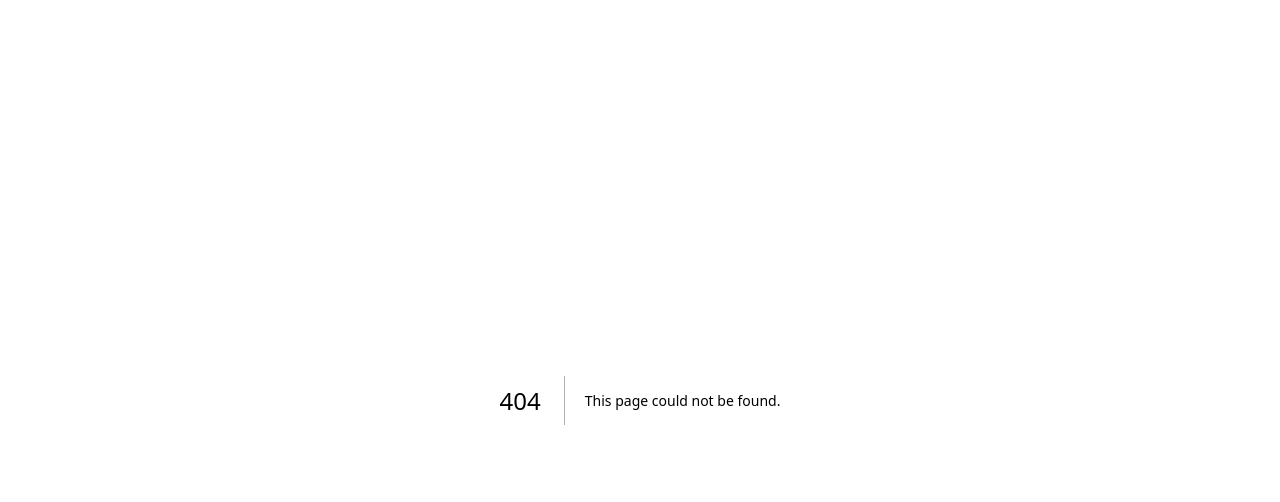
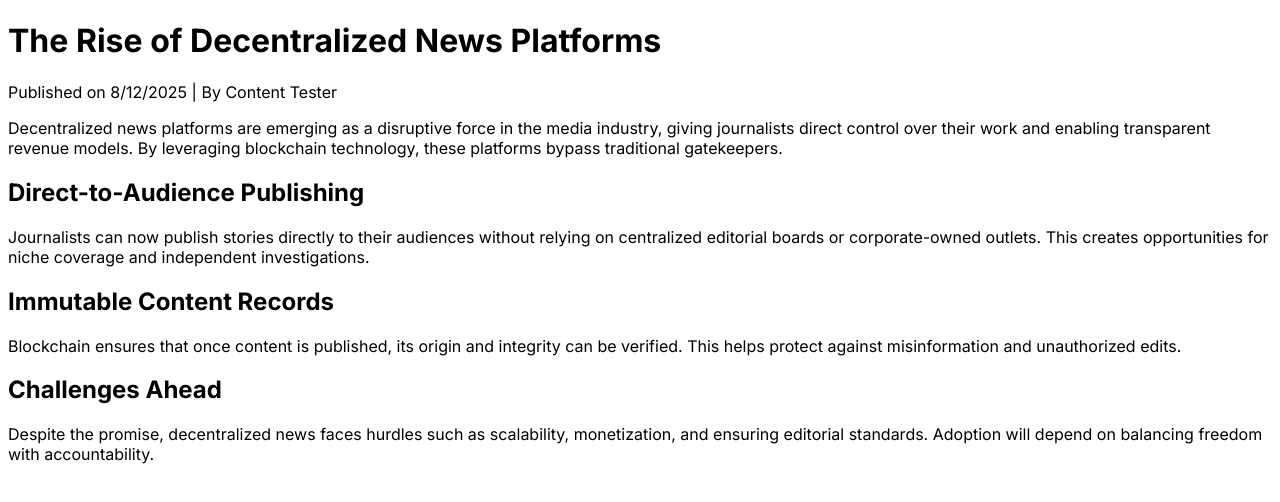
Before and after one commit to Mustapha-Zmirli/wb-test-content, a Next.js app: page /article14 in a window 1280 px wide. Before the commit this address had no page. Shown: the top 502 px of the page. Built offline with nearby package versions, Linux system fonts and the light colour scheme.

Commit message:
articles added again

```diff
--- /dev/null
+++ b/app/article14/page.tsx
@@ -0,0 +1,42 @@
+export default function Article14() {
+  return (
+    <div className="max-w-4xl mx-auto px-4 py-8">
+      <header className="mb-8">
+        <h1 className="text-4xl font-bold text-gray-900 mb-4">
+          The Rise of Decentralized News Platforms
+        </h1>
+        <div className="text-gray-600 text-sm">
+          Published on {new Date().toLocaleDateString()} | By Content Tester
+        </div>
+      </header>
+
+      <article className="prose prose-lg max-w-none">
+        <p>
+          Decentralized news platforms are emerging as a disruptive force in the media industry,
+          giving journalists direct control over their work and enabling transparent revenue models.
+          By leveraging blockchain technology, these platforms bypass traditional gatekeepers.
+        </p>
+
+        <h2>Direct-to-Audience Publishing</h2>
+        <p>
+          Journalists can now publish stories directly to their audiences without relying on centralized
+          editorial boards or corporate-owned outlets. This creates opportunities for niche coverage
+          and independent investigations.
+        </p>
+
+        <h2>Immutable Content Records</h2>
+        <p>
+          Blockchain ensures that once content is published, its origin and integrity can be verified.
+          This helps protect against misinformation and unauthorized edits.
+        </p>
+
+        <h2>Challenges Ahead</h2>
+        <p>
+          Despite the promise, decentralized news faces hurdles such as scalability, monetization,
+          and ensuring editorial standards. Adoption will depend on balancing freedom with
+          accountability.
+        </p>
+      </article>
+    </div>
+  )
+}
--- /dev/null
+++ b/app/article15/page.tsx
@@ -0,0 +1,41 @@
+export default function Article15() {
+  return (
+    <div className="max-w-4xl mx-auto px-4 py-8">
+      <header className="mb-8">
+        <h1 className="text-4xl font-bold text-gray-900 mb-4">
+          Protecting Creative Work in the Age of AI
+        </h1>
+        <div className="text-gray-600 text-sm">
+          Published on {new Date().toLocaleDateString()} | By Content Tester
+        </div>
+      </header>
+
+      <article className="prose prose-lg max-w-none">
+        <p>
+          AI-generated content is challenging the boundaries of intellectual property law,
+          creating urgency for stronger protections for human-created works. Artists and writers
+          must adapt to safeguard their creative output.
+        </p>
+
+        <h2>Automated Imitation</h2>
+        <p>
+          AI tools can mimic writing styles, visual aesthetics, and even voices, blurring the
+          distinction between original and derivative works. This puts traditional copyright
+          enforcement to the test.
+        </p>
+
+        <h2>Digital Watermarking</h2>
+        <p>
+          Invisible digital watermarks embedded in content are becoming a popular defense,
+          allowing creators to trace unauthorized usage and prove ownership.
+        </p>
+
+        <h2>Collaborative Regulation</h2>
+        <p>
+          Policymakers, tech companies, and creative communities are beginning to collaborate
+          on frameworks to regulate AI use in content creation while preserving innovation.
+        </p>
+      </article>
+    </div>
+  )
+}
--- /dev/null
+++ b/app/article16/page.tsx
@@ -0,0 +1,40 @@
+export default function Article16() {
+  return (
+    <div className="max-w-4xl mx-auto px-4 py-8">
+      <header className="mb-8">
+        <h1 className="text-4xl font-bold text-gray-900 mb-4">
+          Digital Publishing Trends to Watch in 2025
+        </h1>
+        <div className="text-gray-600 text-sm">
+          Published on {new Date().toLocaleDateString()} | By Content Tester
+        </div>
+      </header>
+
+      <article className="prose prose-lg max-w-none">
+        <p>
+          The digital publishing industry is evolving rapidly, with emerging technologies
+          reshaping how content is created, distributed, and consumed. Publishers must stay
+          agile to remain competitive.
+        </p>
+
+        <h2>Immersive Storytelling</h2>
+        <p>
+          Virtual and augmented reality are enabling immersive news and storytelling experiences,
+          transforming reader engagement beyond traditional text and images.
+        </p>
+
+        <h2>Micro-Payments for Articles</h2>
+        <p>
+          Instead of full subscriptions, micro-payment systems let readers pay for individual
+          articles, providing more flexibility for audiences and new revenue streams for publishers.
+        </p>
+
+        <h2>Data-Driven Editorial Decisions</h2>
+        <p>
+          Advanced analytics and AI tools are giving editors real-time insights into reader behavior,
+          allowing more precise targeting of topics and formats.
+        </p>
+      </article>
+    </div>
+  )
+}
```
